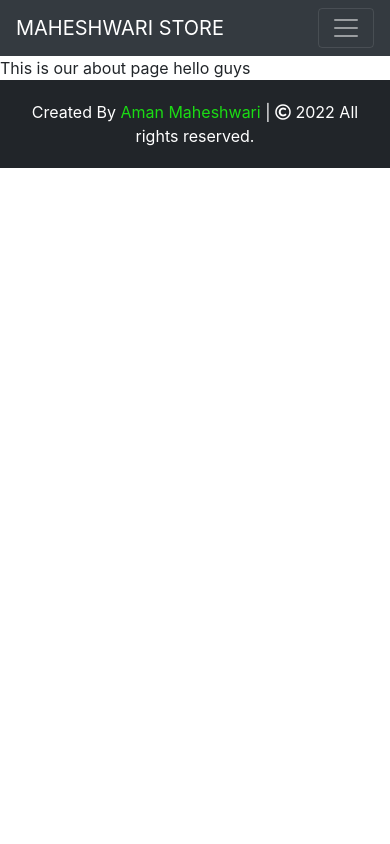
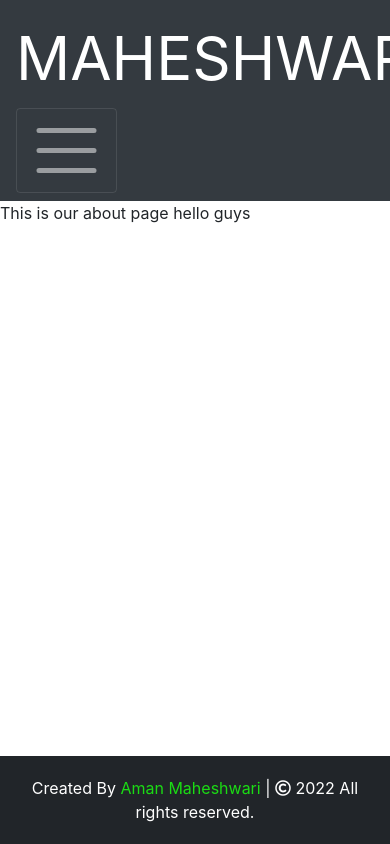
Before and after one commit to Amanmahe/ecom, a Django app: page /about/ in a window 390 px wide; the page is wider, and only the part inside the window is pictured. Run offline with Django 3.2, Linux system fonts and the light colour scheme; some libraries are stand-ins or nearby versions.

Commit message:
Update basic.html

```diff
--- a/mac/shop/templates/shop/basic.html
+++ b/mac/shop/templates/shop/basic.html
@@ -16,15 +16,27 @@
      <style>
        {% block css %} {% endblock %}
        /* footer section styling */
+
+@media (max-width: 1055px){
+.navbar-brand{
+font-size:60px;}
+
+.navbar-toggler-icon{
+font-size:50px;
+}
+}
+
+
+
 footer{
     background: rgb(33, 37, 41);
     padding: 20px 23px;
     color: #fff;
     text-align: center;
-    left: 0;0.
+    left: 0;
+    width: 100%;
 
-    bottom: 0;
-    width: 100%;
+    bottom:0;
 }
 footer span a{
     color: rgb(27, 220, 20);
@@ -40,7 +52,7 @@ footer span a:hover{
  <div class="row" >
  <div class="col-md-12 px-0">
     <nav class="navbar navbar-expand-lg navbar-dark bg-dark">
-  <a class="navbar-brand" href="">MAHESHWARI STORE</a>
+  <a class="navbar-brand" href="/..">MAHESHWARI STORE</a>
   <button class="navbar-toggler" type="button" data-toggle="collapse" data-target="#navbarSupportedContent" aria-controls="navbarSupportedContent" aria-expanded="false" aria-label="Toggle navigation">
 
     <span class="navbar-toggler-icon"></span>
@@ -49,7 +61,7 @@ footer span a:hover{
   <div class="collapse navbar-collapse" id="navbarSupportedContent">
     <ul class="navbar-nav mr-auto">
       <li class="nav-item active">
-        <a class="nav-link" href="">Home <span class="sr-only">(current)</span></a>
+        <a class="nav-link" href="/..">Home <span class="sr-only">(current)</span></a>
       </li>
 
 
@@ -110,7 +122,7 @@ sagittis lacus vel augue laoreet rutrum faucibus.">
               <i class="fab fa-instagram"></i>
             </button>
             <button type="button" class="btn btn-secondary btn-round" data-toggle="tooltip" data-placement="top" title="whatsapp">
-              <i class="fab fa-whatsapp"></i>
+              <i class="fab fa-whatsapp"  ></i>
             </button>
         </div>
       </div>
```
